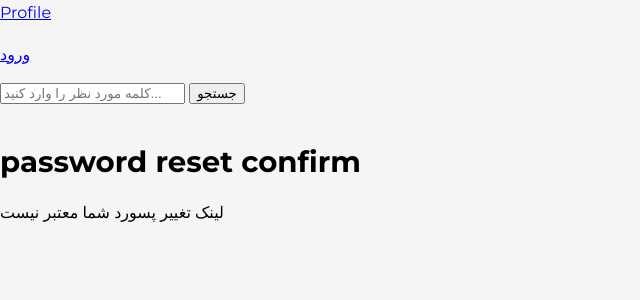
After one commit to danialsadri/weblog, a Django app: page /password_reset/1/1/ in a window 1280 px wide. The commit adds this page. Shown: the top 300 px of the page, without its empty margins (0-640 px from the left). Run offline with Django 4.2, Linux system fonts and the light colour scheme; parts of the project's set-up code (start-up, migrations or seed data) failed here and were passed over.

Commit message:
add pasword chage with error

```diff
--- a/blog/templates/registration/login.html
+++ b/blog/templates/registration/login.html
@@ -9,6 +9,7 @@
         {% csrf_token %}
         {{ form.as_p }}
         <input type="hidden" name="next" value="{{ next }}">
-        <input type="submit" value="ثبت">
+        <input type="submit" value="ورود">
     </form>
+    <p><a href="{% url 'blog:password_reset' %}">آیا پسورد خود را فراموش کرده اید؟</a></p>
 {% endblock %}
--- /dev/null
+++ b/blog/templates/registration/password_reset_confirm.html
@@ -0,0 +1,18 @@
+{% extends 'parent/base.html' %}
+
+{% block title %} password reset confirm {% endblock %}
+
+
+{% block content %}
+    <h2>password reset confirm</h2>
+    {% if validlink %}
+        <p>لطفا پسورد خود را دوبار وارد کنید</p>
+        <form action="" method="post">
+            {% csrf_token %}
+            {{ form.as_p }}
+            <input type="submit" value="تغییر پسورد">
+        </form>
+    {% else %}
+        <p>لینک تغییر پسورد شما معتبر نیست</p>
+    {% endif %}
+{% endblock %}
--- /dev/null
+++ b/blog/templates/registration/password_reset_email.html
@@ -0,0 +1,6 @@
+شما درخواست تغییر پسورد خود را برای ایمیل و یوزنیم زیر انجام داده اید
+{{ email }}
+{{ user.get_username }}
+درصورتی که شما درخواست تغییر پسورد را نکرده اید, این پیام را نادیده بگیرید
+
+{{ protocol }}://{{ domain }}{% url 'blog:password_reset_confirm' uidb64=uid token=token %}
--- a/blog/urls.py
+++ b/blog/urls.py
@@ -1,6 +1,6 @@
 from django.urls import path
 from . import views
-from django.contrib.auth.views import LoginView, LogoutView, PasswordChangeView, PasswordChangeDoneView
+from django.contrib.auth.views import *
 
 app_name = 'blog'
 urlpatterns = [
@@ -21,4 +21,8 @@ urlpatterns = [
     # path('logout/', views.logout_view, name='logout'),
     path('password_change/', PasswordChangeView.as_view(success_url='done'), name='password_change'),
     path('password_change/done/', PasswordChangeDoneView.as_view(), name='password_change_done'),
+    path('password_reset/', views.UserPasswordResetView.as_view(), name='password_reset'),
+    path('password_reset/done/', views.UserPasswordResetDoneView.as_view(), name='password_reset_done'),
+    path('password_reset/<uidb64>/<token>/', views.UserPasswordResetConfirmView.as_view(), name='password_reset_confirm'),
+    path('password_reset/complete/', views.UserPasswordResetCompleteView.as_view(), name='password_reset_complete'),
 ]
--- a/blog/views.py
+++ b/blog/views.py
@@ -8,6 +8,7 @@ from django.db.models import Q
 from django.contrib.postgres.search import SearchVector, SearchQuery, SearchRank, TrigramSimilarity
 from django.contrib.auth import authenticate, login, logout
 from django.contrib.auth.decorators import login_required
+from django.contrib.auth.views import *
 
 
 def index(request):
@@ -217,6 +218,7 @@ def image_delete(request, image_id):
     image.delete()
     return redirect('blog:profile')
 
+
 # def user_login(request):
 #     if request.method == 'POST':
 #         form = LoginForm(request.POST)
@@ -239,3 +241,22 @@ def image_delete(request, image_id):
 # def logout_view(request):
 #     logout(request)
 #     return redirect(request.META.get('HTTP_REFERER'))
+
+
+class UserPasswordResetView(PasswordResetView):
+    template_name = 'registration/password_reset_form.html'
+    success_url = reverse_lazy('blog:password_reset_done')
+    email_template_name = 'registration/password_reset_email.html'
+
+
+class UserPasswordResetDoneView(PasswordResetDoneView):
+    template_name = 'registration/password_reset_done.html'
+
+
+class UserPasswordResetConfirmView(PasswordResetConfirmView):
+    template_name = 'registration/password_reset_confirm.html'
+    success_url = reverse_lazy('blog:password_reset_complete')
+
+
+class UserPasswordResetCompleteView(PasswordResetCompleteView):
+    template_name = 'registration/password_reset_complete.html'
--- a/weblog/settings.py
+++ b/weblog/settings.py
@@ -138,3 +138,5 @@ DJANGORESIZED_DEFAULT_NORMALIZE_ROTATION = False
 LOGIN_REDIRECT_URL = '/profile/'
 LOGIN_URL = '/login/'
 LOGOUT_URL = '/logout/'
+
+EMAIL_BACKEND = 'django.core.mail.backends.console.EmailBackend'
```
Also changed, not shown: blog/templates/registration/password_reset_complete.html (added, +10 -0 lines), blog/templates/registration/password_reset_done.html (added, +9 -0 lines), blog/templates/registration/password_reset_form.html (added, +14 -0 lines).
